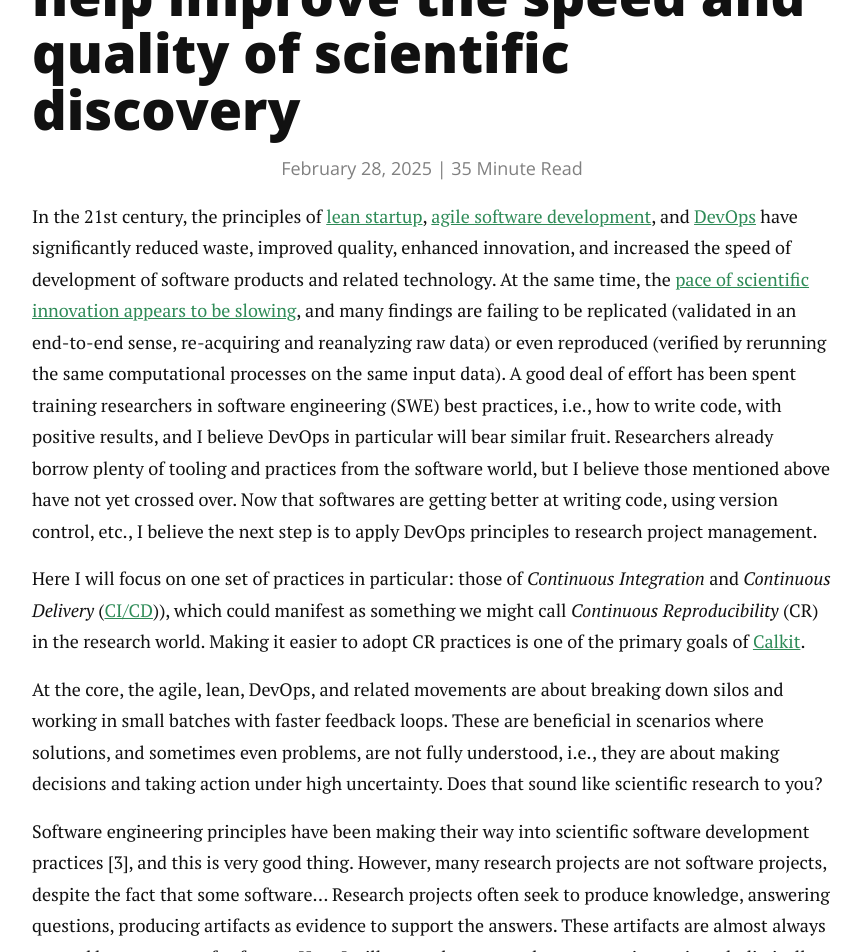
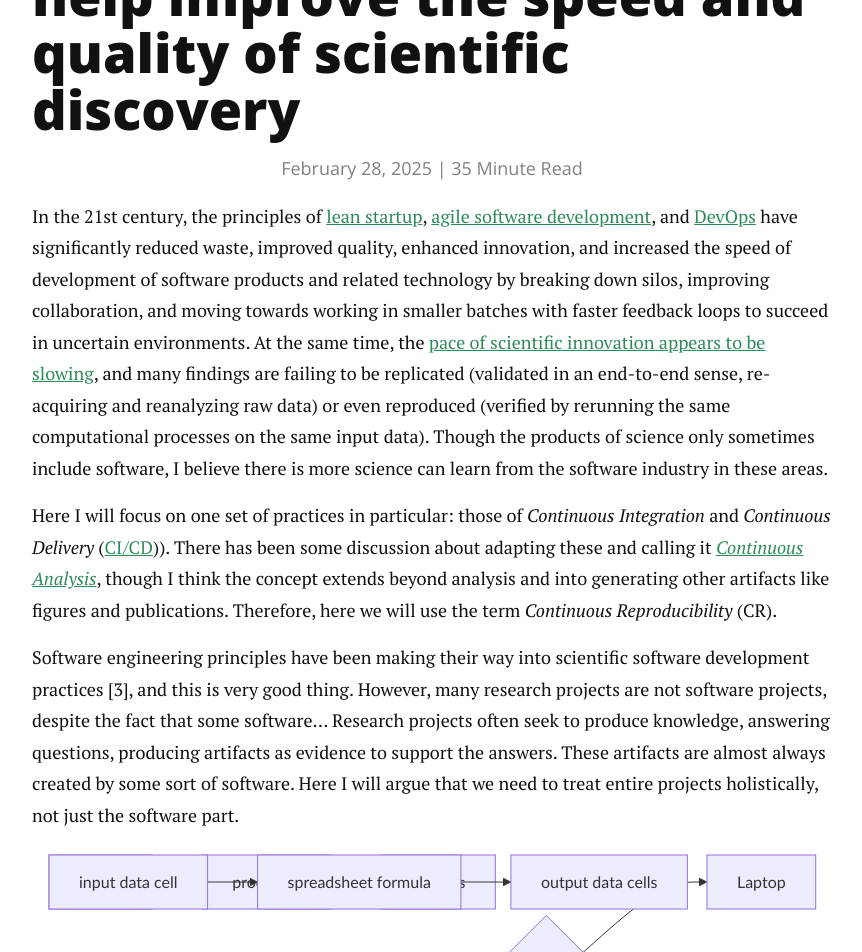
Before and after one commit to petebachant/petebachant.github.io, a Jekyll site: the page built from _posts/2025-02-28-continuous-reproducibility.markdown, in a window 1280 px wide and 1400 px high. Shown: the part 448-1400 px from the top of the window, without its empty margins (208-1070 px from the left). Built offline with Jekyll 4.4.1, drawn with Linux system fonts in a browser that asks for light colours; nearby versions of some CDN libraries; comment, search, counter and statistics services are not loaded.

Commit message:
Condense

```diff
--- a/_posts/2025-02-28-continuous-reproducibility.markdown
+++ b/_posts/2025-02-28-continuous-reproducibility.markdown
@@ -19,7 +19,10 @@
 have significantly reduced waste, improved quality,
 enhanced innovation,
 and increased the speed of development of software products and related
-technology.
+technology by breaking down silos,
+improving collaboration,
+and moving towards working in smaller batches with faster feedback loops
+to succeed in uncertain environments.
 At the same time, the
 [pace of scientific innovation appears to be slowing](https://doi.org/10.1257/aer.20180338),
 and many findings are failing to be replicated
@@ -27,34 +30,20 @@
 or even reproduced
 (verified by rerunning the same computational processes
 on the same input data).
-A good deal of effort has been spent training researchers
-in software engineering (SWE) best practices, i.e.,
-how to write code,
-with positive results,
-and I believe DevOps in particular will bear similar fruit.
-Researchers already borrow plenty of tooling and practices from
-the software world,
-but I believe those mentioned above have not yet crossed over.
-Now that softwares are getting better at writing code,
-using version control, etc.,
-I believe the next step is to apply DevOps principles
-to research project management.
+Though the products of science only sometimes include software,
+I believe there is more science can learn from the software industry
+in these areas.
 
 Here I will focus on one set of practices in particular:
 those of _Continuous Integration_ and _Continuous Delivery_
-([CI/CD](https://en.wikipedia.org/wiki/CI/CD))),
-which could manifest as something we might call
-_Continuous Reproducibility_ (CR) in the research world.
-Making it easier to adopt CR practices is one of the primary goals
-of [Calkit](https://calkit.org).
-
-At the core,
-the agile, lean, DevOps, and related movements are about breaking down silos
-and working in small batches with faster feedback loops.
-These are beneficial in scenarios where solutions,
-and sometimes even problems, are not fully understood, i.e.,
-they are about making decisions and taking action under high uncertainty.
-Does that sound like scientific research to you?
+([CI/CD](https://en.wikipedia.org/wiki/CI/CD))).
+There has been some discussion about adapting these
+and calling it
+[_Continuous Analysis_](https://arxiv.org/abs/2411.02283),
+though I think the concept extends beyond analysis and into
+generating other artifacts like figures and publications.
+Therefore, here we will use the term
+_Continuous Reproducibility_ (CR).
 
 Software engineering principles have been making their way into
 scientific software development practices [3],
```
